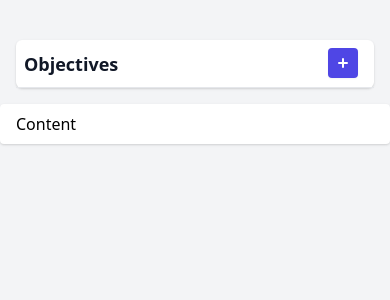
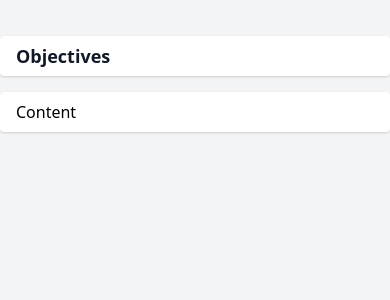
Before and after one commit to stankosy/ClarityBoard, a React (Create React App) app: page /dashboard in a window 390 px wide. Shown: the top 300 px of the page. Built offline with nearby package versions, Linux system fonts and the light colour scheme.

Commit message:
moved item card logic to the card and converted list to cards

```diff
--- a/src/components/ItemsList.js
+++ b/src/components/ItemsList.js
@@ -1,113 +1,19 @@
-import NewListItem from "./NewListItem";
-import { PlusSmIcon as PlusSmIconSolid } from "@heroicons/react/solid";
-import { useState, useContext, Fragment } from "react";
-import ListsContext from "../context/lists-context";
-import ItemProgressBar from "./ui/ItemProgressBar";
+import Card from "./ui/Card";
+import ItemCard from "./ui/ItemCard";
 
 export default function ItemsList(props) {
-  const [cardInputVisible, setCardInputVisible] = useState(false);
+  return (
+    <div className="py-2">
+      <Card>
+        <h3 className="capitalize font-bold text-lg leading-6 font-medium text-gray-900">{props.listType + "s"}</h3>
+      </Card>
 
-  const toggleCardInputVisible = () => {
-    setCardInputVisible(cardInputVisible ? false : true);
-  };
-
-  const listsContext = useContext(ListsContext);
-
-  const setSelectedItem = (listItem) => {
-    if (props.listType == "condition") {
-      listsContext.selectCondition(listItem.id);
-    } else if (props.listType == "solution") {
-      listsContext.selectSolution(listItem.id);
-    }
-  };
-
-  const updateCheckbox = (listItem) => {
-    const checkboxState = listItem.progress_percentage == 1 ? 0 : 1;
-    listsContext.updateItem(listItem.id, "progress_percentage", checkboxState);
-    listsContext.updateProgress(listItem);
-  };
-
-  return (
-    <div className="px-4 py-4 sm:px-0">
-      <div className="bg-white shadow rounded-md">
-        <div className=" px-4 py-2 border-b border-gray-200 sm:px-6 ">
-          <div className="-ml-6 -mt-4 flex justify-between items-center flex-wrap sm:flex-nowrap">
-            <div className="ml-4 mt-4">
-              <h3 className="capitalize font-bold text-lg leading-6 font-medium text-gray-900">
-                {props.listType + "s"}
-              </h3>
-            </div>
-            <div className="ml-4 mt-4 flex-shrink-0">
-              <button
-                type="button"
-                className="inline-flex items-center p-1 border border-transparent rounded shadow-sm text-white bg-indigo-600 hover:bg-indigo-700 focus:outline-none focus:ring-2 focus:ring-offset-2 focus:ring-indigo-500"
-                onClick={toggleCardInputVisible}
-              >
-                <PlusSmIconSolid className="h-5 w-5" aria-hidden="true" />
-              </button>
-            </div>
-          </div>
-        </div>
-
-        <div className="overflow-hidden ">
-          <ul role="list" className="divide-y divide-gray-200">
-            {props.itemsList.map((listItem) => (
-              <Fragment key={listItem.id}>
-                <li
-                  className={`relative flex items-start py-2 px-4 hover:bg-gray-50 ${
-                    listItem.id ==
-                    (props.listType == "condition"
-                      ? listsContext.selectedCondition
-                      : listsContext.selectedSolution)
-                      ? " bg-gray-100"
-                      : ""
-                  }`}
-                  onClick={() => {
-                    if (listItem.itemType != "task") {
-                      setSelectedItem(listItem);
-                    }
-                  }}
-                >
-                  {props.includeCheckbox && (
-                    <div className="flex items-center h-6 mr-4">
-                      <input
-                        type="checkbox"
-                        className="focus:ring-indigo-500 h-4 w-4 text-indigo-600 border-gray-300 rounded"
-                        defaultChecked={
-                          listItem.progress_percentage == 1 ? true : false
-                        }
-                        onChange={() => {
-                          updateCheckbox(listItem);
-                        }}
-                      />
-                    </div>
-                  )}
-                  <div>
-                    <p className="line-clamp-2 text-sm text-gray-600">
-                      {listItem.title}
-                    </p>
-                  </div>
-                  <div className="flex justify-between space-x-3">
-                    <div className="min-w-0 flex-1"></div>
-                  </div>
-                </li>
-                {listItem.itemType != "task" &&
-                listItem.progress_percentage !== undefined ? (
-                  <ItemProgressBar percent={listItem.progress_percentage * 100} />
-                ) : (
-                  <></>
-                )}
-              </Fragment>
-            ))}
-            {cardInputVisible && (
-              <NewListItem
-                listType={props.listType}
-                parentId={props.parentId}
-                onDeactivateCardInput={toggleCardInputVisible}
-              />
-            )}
-          </ul>
-        </div>
+      <div className="text-sm text-gray-600">
+        {props.itemsList.map((listItem) => (
+          <ItemCard listItem={listItem}>
+            <div>{listItem.title}</div>
+          </ItemCard>
+        ))}
       </div>
     </div>
   );
--- a/src/components/ui/Card.js
+++ b/src/components/ui/Card.js
@@ -1,14 +1,7 @@
-import ItemProgressBar from "./ItemProgressBar";
-
 export default function Card(props) {
   return (
-    <div key={props.key} className="bg-white rounded shadow">
-      <div className="px-4 py-2">{props.children}</div>
-      {props.progress_percentage && (
-        <div>
-          <ItemProgressBar percent={props.progress_percentage * 100} />
-        </div>
-      )}
+    <div className={`bg-white rounded shadow my-1 ${props.className}`}>
+      <div className="px-4 py-2 relative flex items-start">{props.children}</div>
     </div>
   );
 }
--- /dev/null
+++ b/src/components/ui/ItemCard.js
@@ -0,0 +1,68 @@
+import ItemProgressBar from "./ItemProgressBar";
+import ListsContext from "../../context/lists-context";
+import { useContext } from "react";
+
+export default function ItemCard(props) {
+  const listsContext = useContext(ListsContext);
+
+  const setSelectedItem = (listItem) => {
+    if (listItem.itemType == "condition") {
+      listsContext.selectCondition(listItem.id);
+    } else if (listItem.itemType == "solution") {
+      listsContext.selectSolution(listItem.id);
+    }
+  };
+
+  const updateCheckbox = (listItem) => {
+    const checkboxState = listItem.progress_percentage == 1 ? 0 : 1;
+    listsContext.updateItem(listItem.id, "progress_percentage", checkboxState);
+    listsContext.updateProgress(listItem);
+  };
+
+  const displayProgressBar = props.listItem.progress_percentage !== undefined && props.listItem.itemType !== "task";
+  const includeCheckbox = props.listItem.itemType === "task";
+
+  return (
+    <div
+      key={props.listItem.id}
+      className={`bg-white rounded shadow my-2 hover:bg-gray-50 ${
+        props.listItem.id ==
+        (props.listItem.itemType == "condition" ? listsContext.selectedCondition : listsContext.selectedSolution)
+          ? " bg-gray-100"
+          : ""
+      }`}
+      onClick={() => {
+        console.log("clicked");
+        if (props.listItem.itemType != "task") {
+          setSelectedItem(props.listItem);
+        }
+      }}
+    >
+      <div className="px-4 py-2 relative flex items-start">
+        {/* Checkbox */}
+        {includeCheckbox && (
+          <div className="flex items-center h-6 mr-4">
+            <input
+              type="checkbox"
+              className="focus:ring-indigo-500 h-4 w-4 text-indigo-600 border-gray-300 rounded"
+              defaultChecked={props.listItem.progress_percentage == 1 ? true : false}
+              onChange={() => {
+                updateCheckbox(props.listItem);
+              }}
+            />
+          </div>
+        )}
+
+        {/* Card Content */}
+        {props.children}
+      </div>
+
+      {/* Progress Bar */}
+      {displayProgressBar && (
+        <div>
+          <ItemProgressBar percent={props.listItem.progress_percentage * 100} />
+        </div>
+      )}
+    </div>
+  );
+}
```
